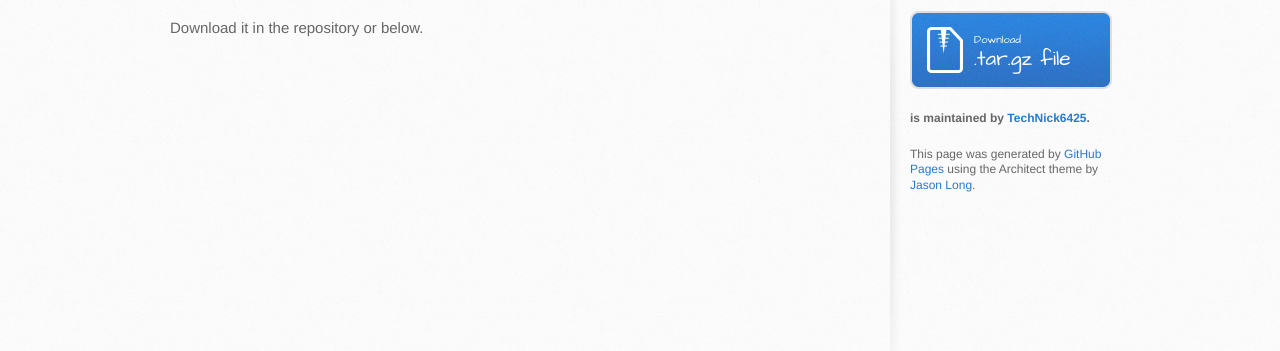
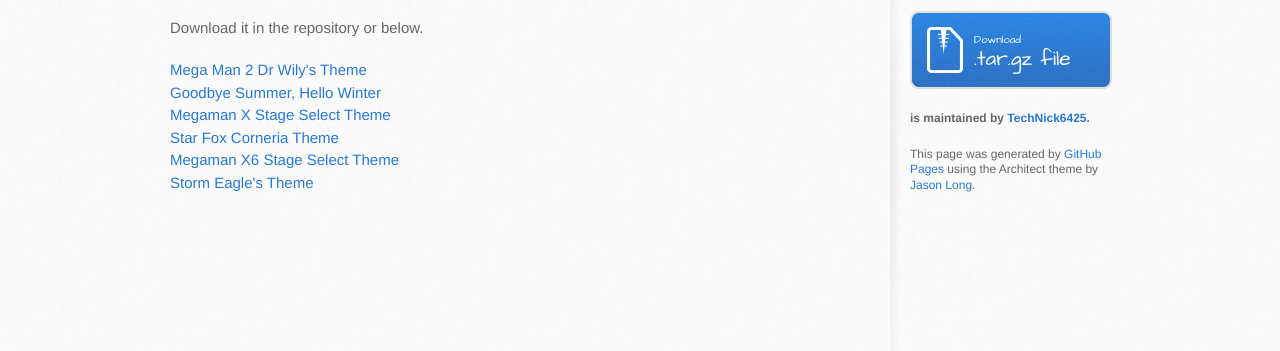
Before and after one commit to TechNick6425/Music, a plain HTML site: page index.html in a window 1280 px wide. Shown: the part 321-672 px from the top of the page. Drawn offline with Linux system fonts and the light colour scheme.

Commit message:
Added links on website

```diff
--- a/index.html
+++ b/index.html
@@ -34,6 +34,22 @@
 <p>Random music I made. Mostly remixes.</p>
 
 <p>Download it in the repository or below.</p>
+
+<p>
+
+<a href="https://github.com/TechNick6425/Music/raw/master/Mega%20Man%202%20Dr%20Wily's%20Theme/Mega%20Man%202%20Dr%20Wily's%20Theme.m4a">Mega Man 2 Dr Wily's Theme</a><br>
+
+<a href="https://github.com/TechNick6425/Music/raw/master/Goodbye%20Summer%2C%20Hello%20Winter/Goodbye%20Summer%2C%20Hello%20Winter.m4a">Goodbye Summer, Hello Winter</a><br>
+
+<a href="https://github.com/TechNick6425/Music/raw/master/Megaman%20X%20Stage%20Select/Megaman%20X%20Stage%20Select.m4a">Megaman X Stage Select Theme</a><br>
+
+<a href="https://github.com/TechNick6425/Music/raw/master/Star%20Fox%20Corneria%20Theme/Star%20Fox%20Corneria%20Theme%20-%20Hyper%20Remix.m4a">Star Fox Corneria Theme</a><br>
+
+<a href="https://github.com/TechNick6425/Music/raw/master/Megaman%20X6%20Stage%20Select/Megaman%20X6%20Stage%20Select.m4a">Megaman X6 Stage Select Theme</a><br>
+
+<a href="https://github.com/TechNick6425/Music/raw/master/Storm%20Eagle's%20Theme/Storm%20Eagle's%20Theme.m4a">Storm Eagle's Theme</a><br>
+
+</p>
         </section>
 
         <aside id="sidebar">
```
